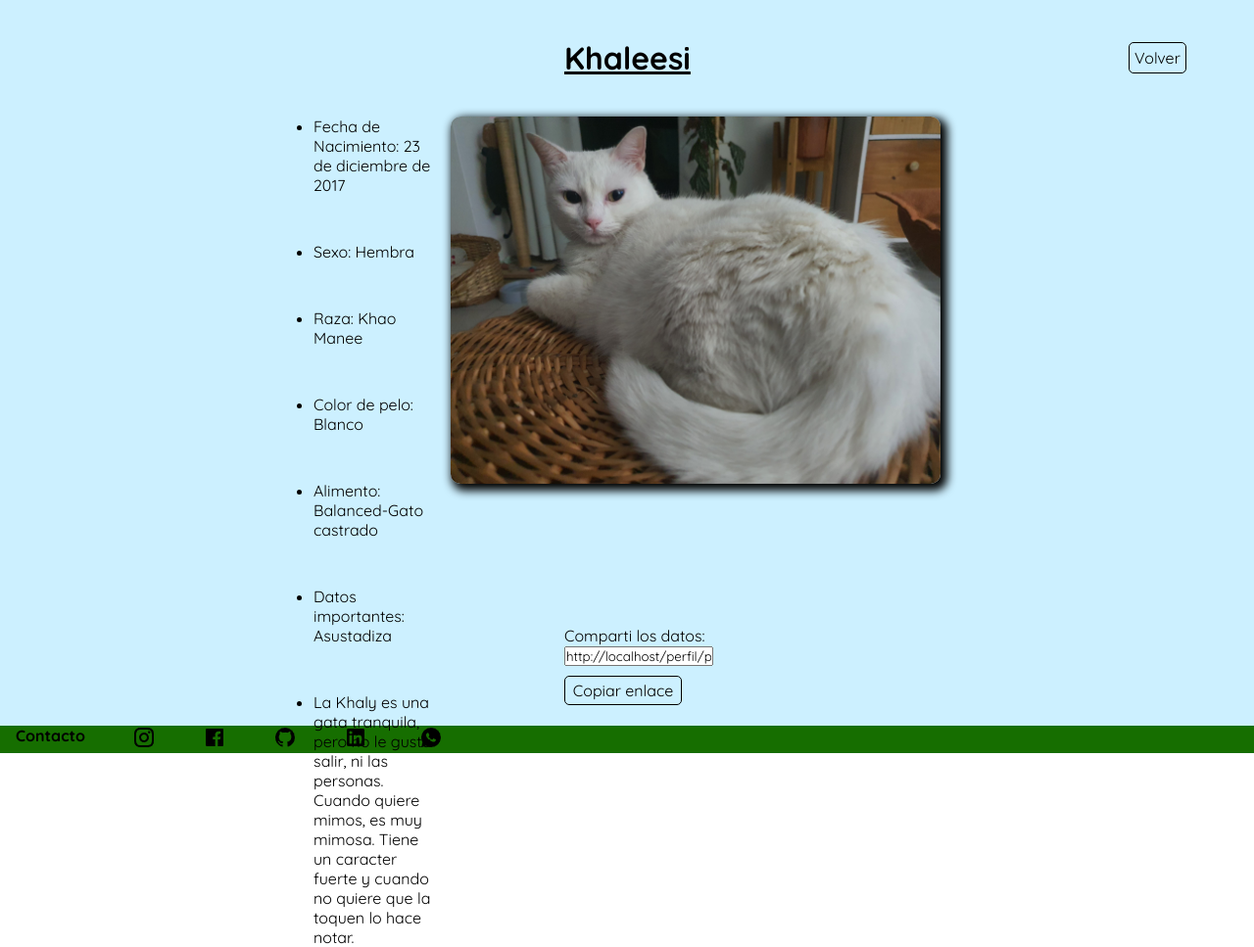
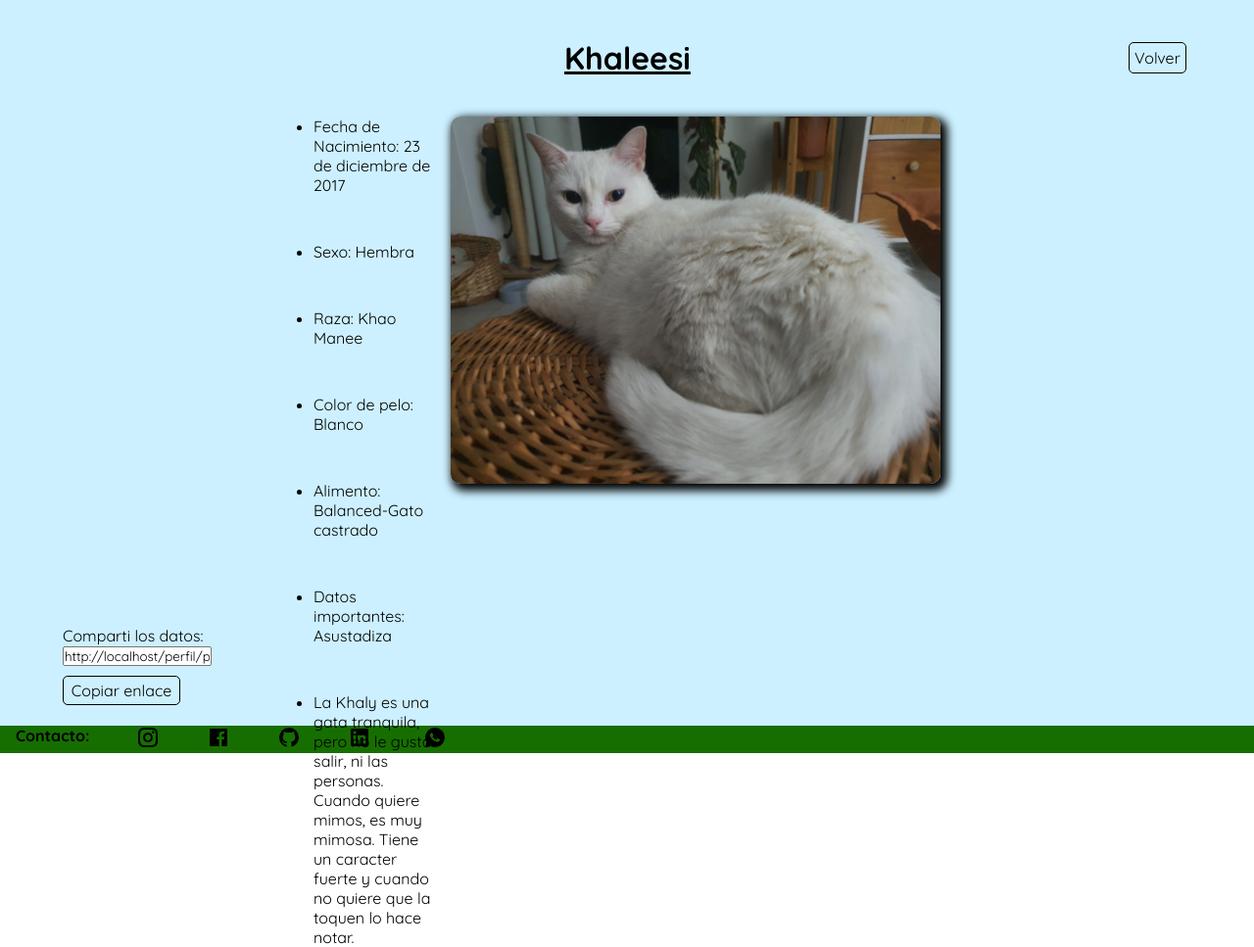
Before and after one commit to Palun7/Proyecto_Final_Martinez, a Django app: page /perfil/perfil/mascota/detail/2 in a window 1280 px wide. Shown: the part 41-1008 px from the top of the page at 98% size. Run offline with Django 5.2, Linux system fonts and the light colour scheme; data comes from the database, SQL or seed files in the repository.

Commit message:
Cambios minimos galeria, base, core/index, mascota_detail

```diff
--- a/project/core/static/css/style.css
+++ b/project/core/static/css/style.css
@@ -988,12 +988,12 @@
 }
 
 .copiar_enlace {
-    grid-column: 10/13;
+    grid-column: 2/5;
     grid-row-start: -3;
 }
 
 .copiar_enlace_control {
-    grid-column: 9/12;
+    grid-column: 2/5;
     grid-row-start: -3;
 }
 
--- a/project/core/templates/core/base.html
+++ b/project/core/templates/core/base.html
@@ -18,7 +18,7 @@
     {% block content %}
     {% endblock content %}
     <footer class="footer">
-        <p class="contacto">Contacto</p>
+        <p class="contacto">Contacto:</p>
         <a href="https://www.instagram.com/palun77/" target="_blank" rel="noopener noreferrer" ><img src="{% static 'img/instagram-line.png' %}" alt="" height="" width="" class="instagram"></a>
         <a href="https://www.facebook.com/PALUN.7" target="_blank" rel="noopener noreferrer" ><img src="{% static 'img/facebook.png' %}" alt="" height="" width="" class="facebook"></a>
         <a href="https://github.com/Palun7/" target="_blank" rel="noopener noreferrer" ><img src="{% static 'img/github.png' %}" alt="" height="" width="" class="github"></a>
--- a/project/core/templates/core/galeria_fotos.html
+++ b/project/core/templates/core/galeria_fotos.html
@@ -42,7 +42,7 @@
                 <img src="{{ mascota.foto.url }}" alt="Foto de {{ object.nombre }}" width="" height="" class="foto_galeria">
                 {% endif %}
                 <div class="contenedor_dueño">
-                    <p class="dueño"><strong>By</strong> {{ mascota.user }}</p>
+                    <p class="dueño"><strong>By:</strong> {{ mascota.user }}</p>
                 </div>
             </div>
             {% endfor %}
--- a/project/core/templates/core/index.html
+++ b/project/core/templates/core/index.html
@@ -31,5 +31,6 @@
         <h1 class="titulo_index">Pawiki</h1>
         <p class="contenedor_sobre_mi"><a href="{% url 'core:sobre_mi' %}" class="sobre_mi">Sobre mi</a></p>
         <p class="contenedor_link_galeria_fotos"><a href="{% url 'core:galeria_fotos' %}" class="link_galeria_fotos">Galeria de fotos</a></p>
+        <p class="contenedor_comunidad"><a href="{% url 'comunidad:index' %}" class="comunidad">Comunidad</a></p>
     </main>
 {% endblock content %}
--- a/project/perfil/templates/perfil/mascota_detail.html
+++ b/project/perfil/templates/perfil/mascota_detail.html
@@ -38,7 +38,9 @@
                 {% if object.datos_importantes %}
                 <li>Datos importantes: {{ object.datos_importantes }}</li>
                 {% endif %}
+                {% if object.descripcion %}
                 <li>{{ object.descripcion}}</li>
+                {% endif %}
             </div>
             {% if object.foto %}
             <img src="{{ object.foto.url }}" alt="Foto de {{ object.nombre }}" width="" height="" class="imagen_detalle">
```
Also changed, not shown: project/media/fotos/20220816_115729.jpg (added).
